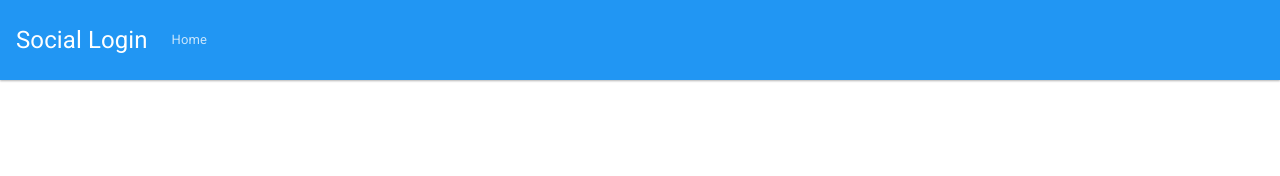
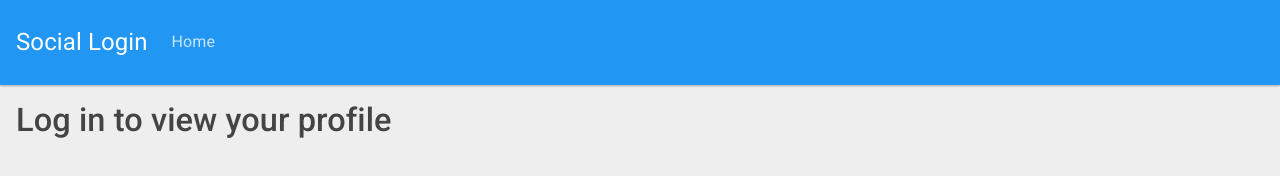
Before and after one commit to jma26/Social_Login, a website: page JavaScript Login/public/views/index.html in a window 1280 px wide. Drawn offline with nearby package versions, Linux system fonts and the light colour scheme; files that its build step writes are made by us from their sources; files whose address does not match are found by name.

Commit message:
Update styling to background, change size of fb:login-button

```diff
--- a/JavaScript Login/public/css/styles.css
+++ b/JavaScript Login/public/css/styles.css
@@ -1,5 +1,13 @@
+body {
+    background-color: #EEEEEE;
+}
+
 .headline {
-    text-align: center;
+    padding: 1rem 1rem;
+}
+
+.nav-link {
+    font-size: 1rem;
 }
 
 #logout, #fb-btn {
--- a/JavaScript Login/public/views/index.html
+++ b/JavaScript Login/public/views/index.html
@@ -34,12 +34,14 @@
                     <fb:login-button
                         id="fb-btn"
                         scope="public_profile, email, user_birthday"
+                        size="large"
                         onlogin="checkLoginState();">
                     </fb:login-button>
                 </li>
             </ul>
         </div>
     </nav>
+    <h1 class="headline"> Log in to view your profile </h1>
     <div class="profile"></div>
 
 </body>
```
